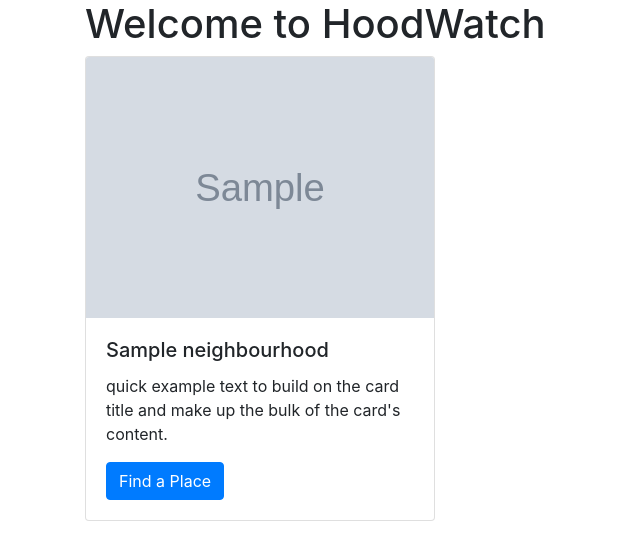
After one commit to poldiee/Hood, a Django app: page /all-hoods/ in a window 1280 px wide. The commit adds this page. Shown: the top 560 px of the page, without its empty margins (0-640 px from the left). Run offline with Django 4.2, Linux system fonts and the light colour scheme; tables that the repository leaves empty hold one stand-in row (values such as "Sample post"); grey boxes marked "Sample" are stand-in pictures; some libraries are stand-ins or nearby versions.

Commit message:
hoods template creaton

```diff
--- a/hood/urls.py
+++ b/hood/urls.py
@@ -13,6 +13,8 @@ Including another URLconf
     1. Import the include() function: from django.urls import include, path
     2. Add a URL to urlpatterns:  path('blog/', include('blog.urls'))
 """
+from django.conf import settings
+from django.conf.urls.static import static
 from django.contrib import admin
 from django.urls import path, include
 
@@ -20,3 +22,5 @@ urlpatterns = [
     path('admin/', admin.site.urls),
     path('', include('hoodwatch.urls'))
 ]
+if settings.DEBUG:
+    urlpatterns += static(settings.MEDIA_URL, document_root=settings.MEDIA_ROOT)
--- /dev/null
+++ b/hoodwatch/templates/all_hoods.html
@@ -0,0 +1,23 @@
+{% extends 'base.html' %}
+
+{% block content %}
+<div class="container">
+    <h1>Welcome to HoodWatch</h1>
+    <div class="row">
+        <div class="col-md-4">
+            {% for hood in all_hoods %}
+            <div class="card">
+                <img src="{{ hood.logo.url }}" class="card-img-top" alt="{{ hood.name }}">
+                <div class="card-body">
+                    <h5 class="card-title">{{ hood.name }}</h5>
+                    <p class="card-text">quick example text to build on the card title and make up the bulk of the
+                        card's content.</p>
+                    <a href="#" class="btn btn-primary">Find a Place</a>
+                </div>
+            </div>
+
+            {% endfor %}
+        </div>
+    </div>
+</div>
+{% endblock %}
--- a/hoodwatch/templates/index.html
+++ b/hoodwatch/templates/index.html
@@ -4,6 +4,8 @@
 <div class="container">
     <h1>Welcome to HoodWatch</h1>
     <a class="btn btn-sm btn-info" href="{% url 'logout' %}">Logout</a>
+    <a href="{% url 'hood' %}" class="btn btn-sm btn-info">Hoods</a>
+
 
 </div>
 {% endblock %}
--- a/hoodwatch/urls.py
+++ b/hoodwatch/urls.py
@@ -5,4 +5,5 @@ urlpatterns = [
     path('', views.index, name='index'),
     path('register/', views.signup, name='signup'),
     path('account/', include('django.contrib.auth.urls')),
+    path('all-hoods/', views.hoods, name='hood')
 ]
--- a/hoodwatch/views.py
+++ b/hoodwatch/views.py
@@ -2,6 +2,7 @@ from django.shortcuts import render, redirect
 from .forms import SignupForm
 from django.contrib.auth import login, authenticate
 from django.contrib.auth.decorators import login_required
+from .models import NeighbourHood
 
 
 # Create your views here.
@@ -26,3 +27,11 @@ def signup(request):
     else:
         form = SignupForm()
     return render(request, 'registration/signup.html', {'form': form})
+
+def hoods(request):
+    all_hoods = NeighbourHood.objects.all()
+
+    params = {
+        'all_hoods': all_hoods
+    }
+    return render(request, 'all_hoods.html', params)
```
Also changed, not shown: media/images/emoji-2639736_960_720.png (added).
